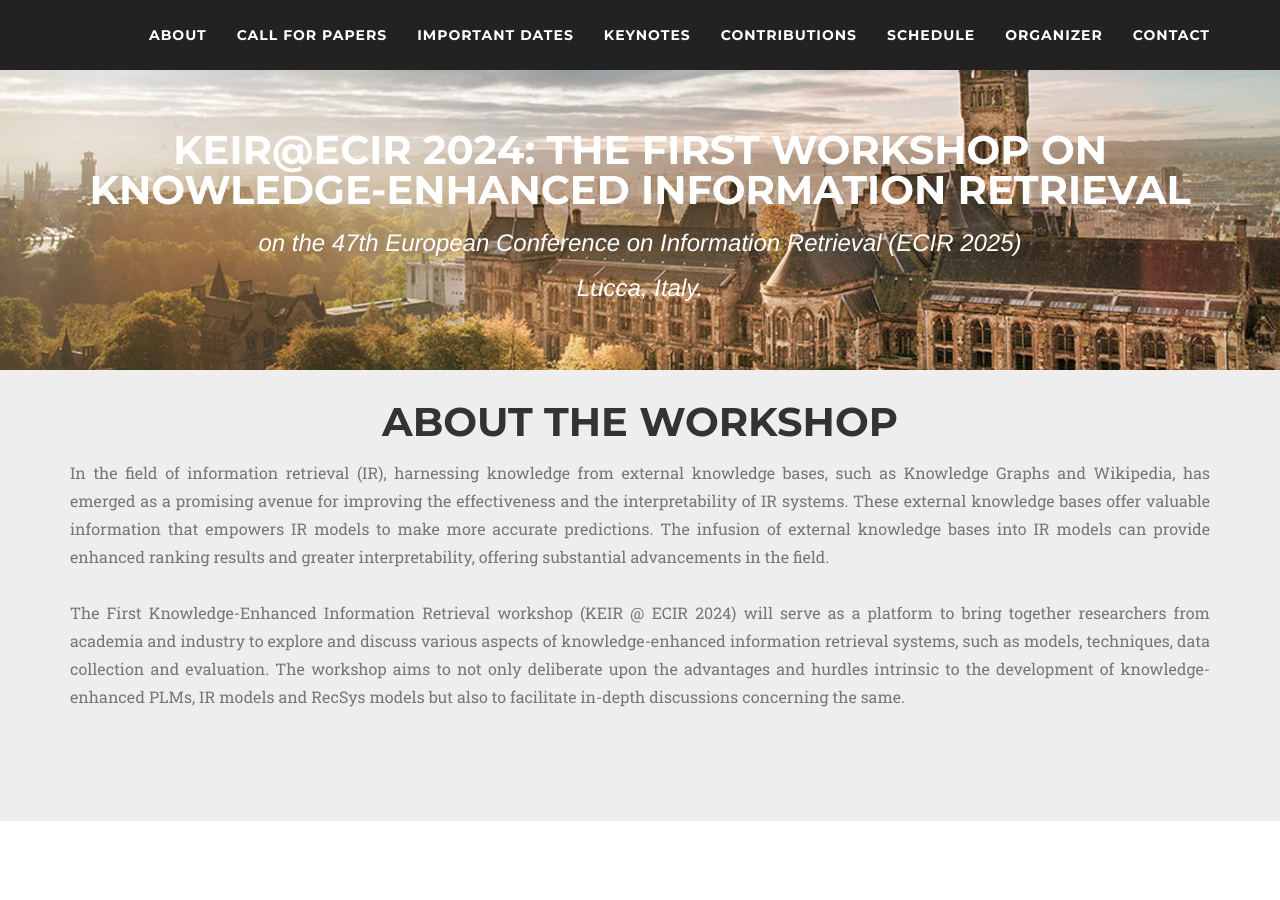
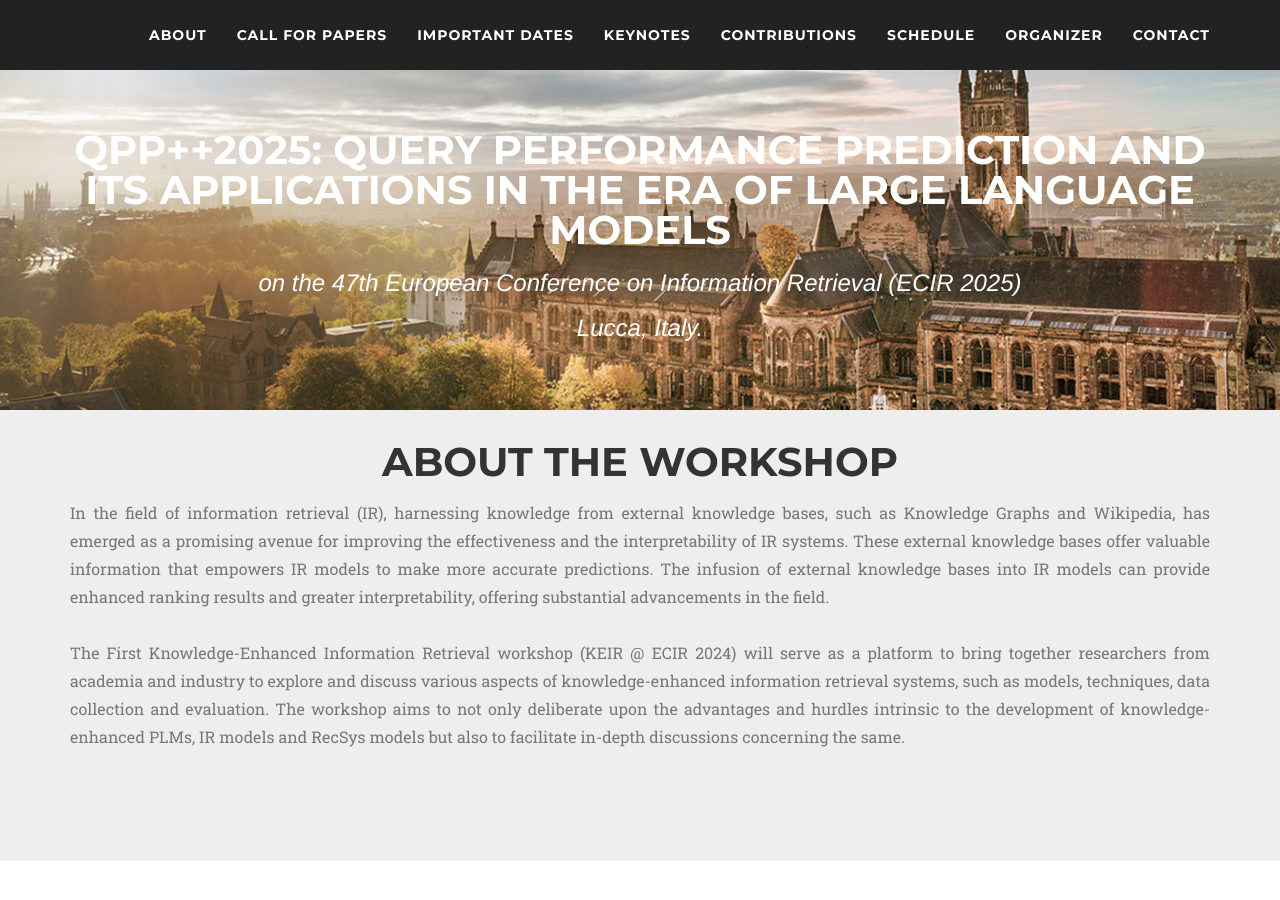
Before and after one commit to qppworkshop/qppworkshop.github.io, a Jekyll site: the page built from index.md, in a window 1280 px wide and 900 px high. Built offline with Jekyll 4.4.1, drawn with Linux system fonts in a browser that asks for light colours; nearby versions of some CDN libraries; some web fonts are replaced.

Commit message:
Update _config.yml

```diff
--- a/_config.yml
+++ b/_config.yml
@@ -3,10 +3,10 @@ description: Cayman is a clean, responsive theme for GitHub Pages.
 show_downloads: false
 theme: jekyll-theme-cayman
 
-conference_name: "KEIR@ECIR 2024: The First Workshop on Knowledge-Enhanced Information Retrieval"
+conference_name: "QPP++2025: Query Performance Prediction and its Applications in the Era of Large Language Models"
 conference_cikm: "on the 47th European Conference on Information Retrieval (ECIR 2025)"
 conference_venue: "Lucca, Italy."
-conference_intro: "Will be held in 6th to 10th of April, 2025"
+conference_intro: "Will be held from 6th to 10th April 2025"
 google_analytics: G-T8FCCBB6BD
 
 github:
```
